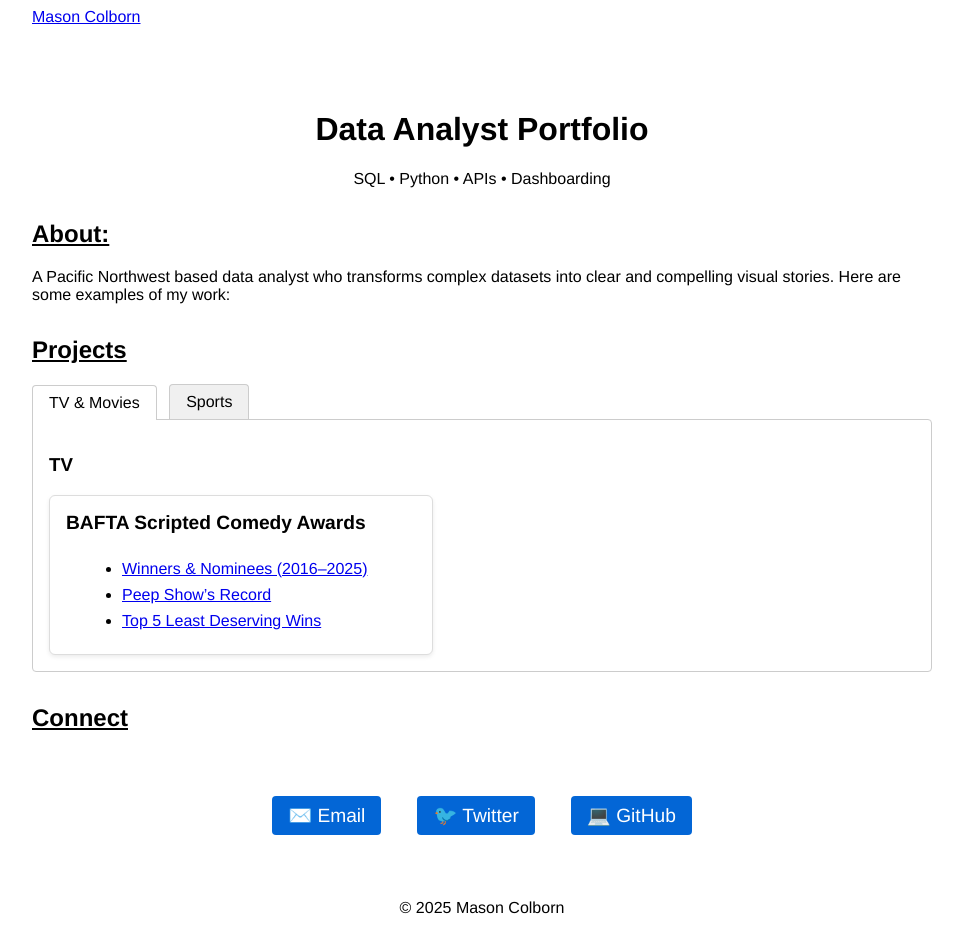
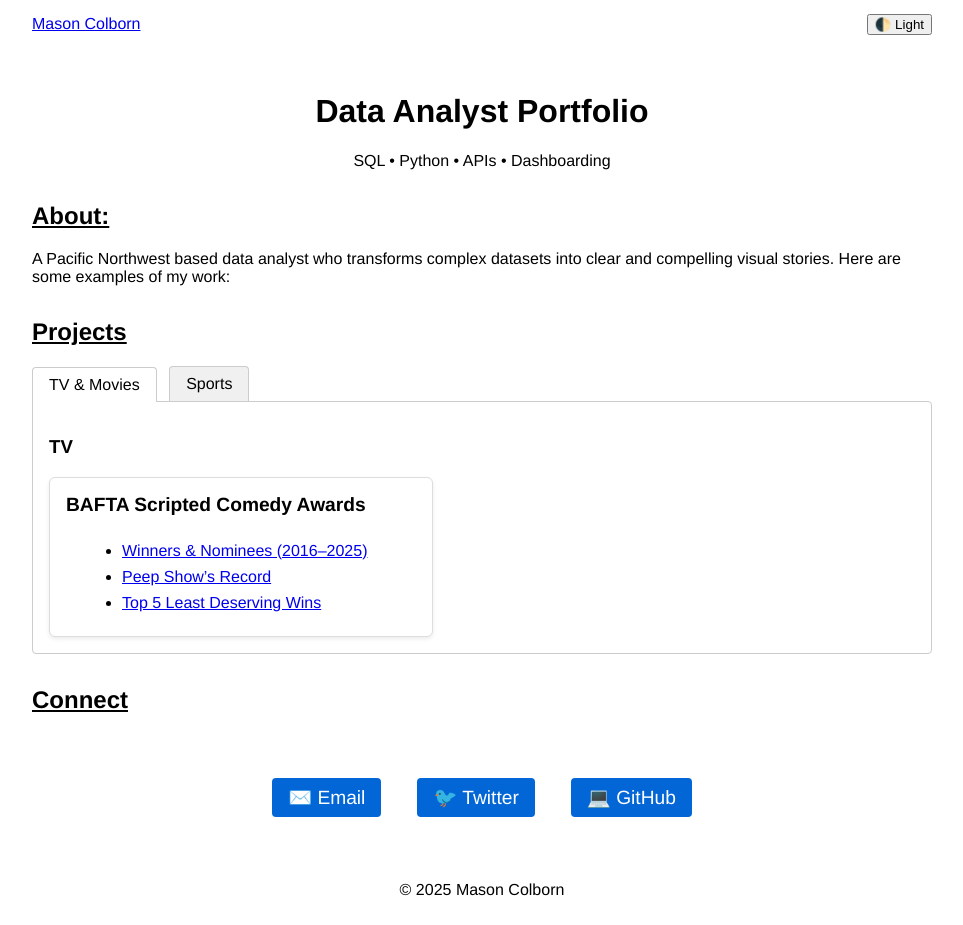
Before and after one commit to relaxedmason/bafta-scripted-comedy-portfolio, a Jekyll site: the page built from index.md, in a window 1280 px wide. Shown: the whole page, without its empty margins (158-1121 px from the left). Built offline with Jekyll 4.4.1, drawn with Linux system fonts in a browser that asks for light colours; a script that is not in the unit is left out; our own code applies the rules of GitHub Pages for plain Markdown files.

Commit message:
Update default.html

```diff
--- a/_layouts/default.html
+++ b/_layouts/default.html
@@ -1,11 +1,23 @@
 <!DOCTYPE html>
-<html lang="{{ site.lang | default: "en-US" }}">
+<html lang="{{ site.lang | default: "en-US" }}" data-theme="">
   <head>
     <meta charset="UTF-8" />
     <meta http-equiv="X-UA-Compatible" content="IE=edge" />
     <meta name="viewport" content="width=device-width, initial-scale=1" />
 
     {% seo %}
+
+    <!-- Set theme BEFORE paint to avoid flash -->
+    <script>
+      (function() {
+        try {
+          var stored = localStorage.getItem('theme');
+          var prefersDark = window.matchMedia && window.matchMedia('(prefers-color-scheme: dark)').matches;
+          var theme = stored || (prefersDark ? 'dark' : 'light');
+          document.documentElement.setAttribute('data-theme', theme);
+        } catch(e) {}
+      })();
+    </script>
 
     <!-- Minima’s core CSS -->
     <link
@@ -21,9 +33,10 @@
   </head>
   <body>
     <header class="site-header" role="banner">
-      <div class="wrapper">
+      <div class="wrapper" style="display:flex;align-items:center;gap:1rem;justify-content:space-between;">
         <a class="site-title" href="{{ "/" | relative_url }}">{{ site.title }}</a>
-        <nav class="site-nav">
+
+        <nav class="site-nav" style="margin-left:auto;">
           <input type="checkbox" id="nav-trigger" class="nav-trigger" />
           <label for="nav-trigger">
             <span class="menu-icon">☰</span>
@@ -32,6 +45,12 @@
             <a class="page-link" href="/bafta-scripted-comedy/">BAFTA Scripted Comedy Awards</a>
           </div>
         </nav>
+
+        <!-- Theme toggle button -->
+        <button id="themeToggle" class="theme-btn" type="button" aria-label="Toggle theme">
+          <span class="theme-icon" aria-hidden="true">🌓</span>
+          <span id="themeLabel">Light</span>
+        </button>
       </div>
     </header>
 
@@ -43,13 +62,54 @@
 
     <footer class="site-footer h-card">
       <div class="wrapper">
-        <!-- hide the two side-columns and leave only the centered copyright -->
-        <div class="footer-col footer-col-2">
-          © {{ "now" | date: "%Y" }} Mason Colborn
+        <div class="footer-col footer-col-2" style="text-align:center;width:100%">
+          © {{ site.time | date: "%Y" }} Mason Colborn
         </div>
       </div>
     </footer>
 
     <script src="{{ "/assets/js/scale.fix.js" | relative_url }}"></script>
+
+    <!-- Theme logic -->
+    <script>
+      (function() {
+        var label = document.getElementById('themeLabel');
+        var btn   = document.getElementById('themeToggle');
+
+        function setLabel(theme) {
+          if (label) label.textContent = theme.charAt(0).toUpperCase() + theme.slice(1);
+        }
+
+        function currentTheme() {
+          return document.documentElement.getAttribute('data-theme') || 'light';
+        }
+
+        function apply(theme) {
+          document.documentElement.setAttribute('data-theme', theme);
+          try { localStorage.setItem('theme', theme); } catch(e) {}
+          setLabel(theme);
+        }
+
+        // init label
+        setLabel(currentTheme());
+
+        if (btn) {
+          btn.addEventListener('click', function() {
+            var theme = currentTheme() === 'dark' ? 'light' : 'dark';
+            apply(theme);
+          });
+        }
+
+        // optional: live-update if system preference changes AND user hasn't chosen manually
+        try {
+          var stored = localStorage.getItem('theme');
+          if (!stored && window.matchMedia) {
+            window.matchMedia('(prefers-color-scheme: dark)').addEventListener('change', function(e) {
+              apply(e.matches ? 'dark' : 'light');
+            });
+          }
+        } catch(e) {}
+      })();
+    </script>
   </body>
 </html>
```
